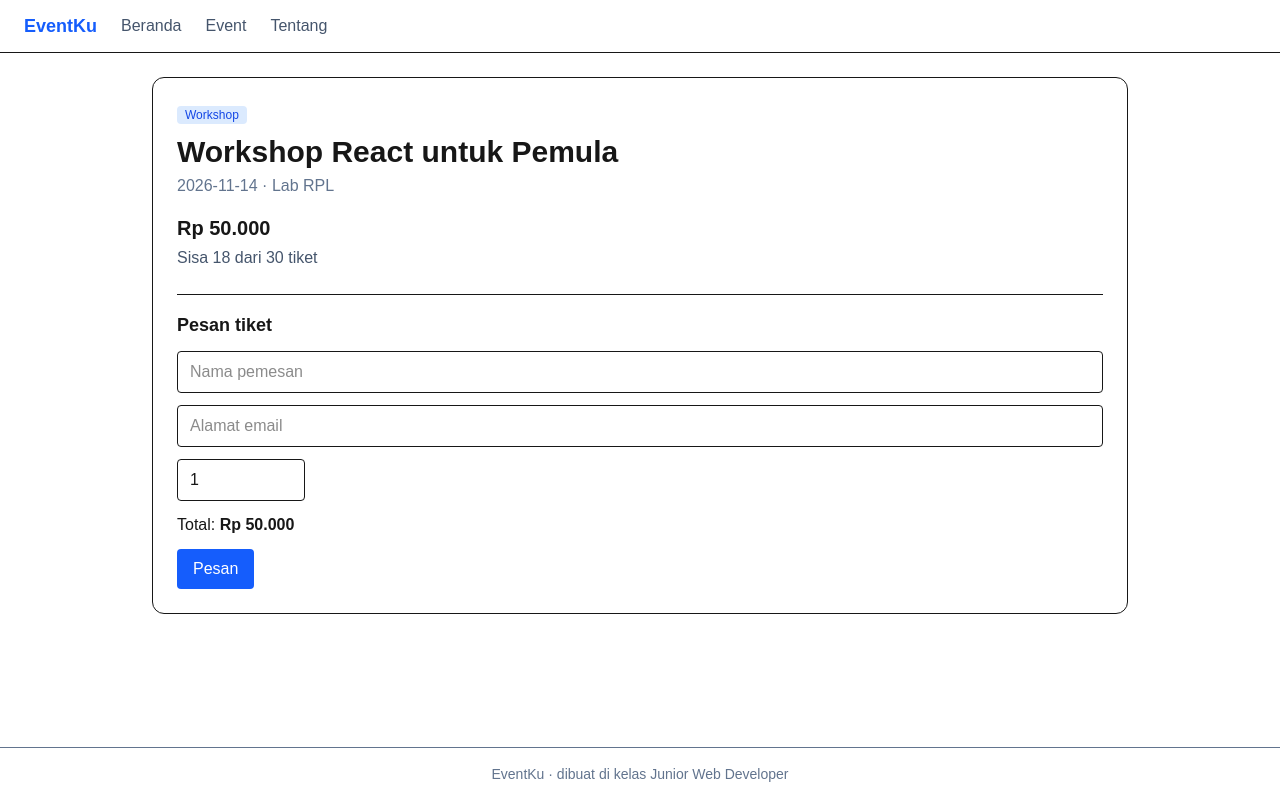
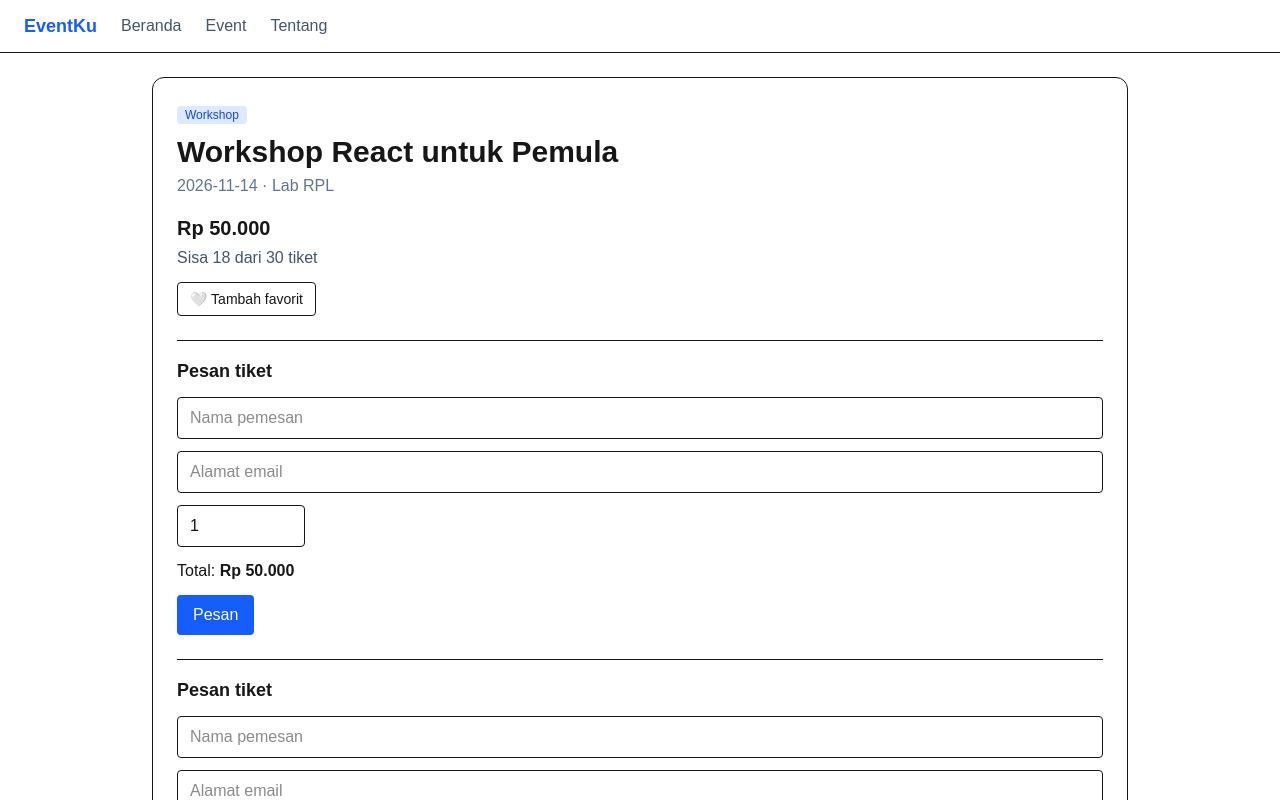
Before and after one commit to salsafinarpl1-create/latihan_nextjs, a Next.js app: page /event/1 in a window 1280 px wide. Shown: the top 800 px of the page. Built offline with nearby package versions, Linux system fonts and the light colour scheme.

Commit message:
Selesai membuat komponen favorit

```diff
--- a/app/event/[id]/page.tsx
+++ b/app/event/[id]/page.tsx
@@ -1,6 +1,7 @@
 import { notFound } from "next/navigation";
 import { events, rupiah } from "@/data/events";
 import FormPesan from "@/components/FormPesan";
+import TimbolFavorit from "@/components/TombolFavorit";
 
 export default async function Detail({ params }: PageProps<"/event/[id]">) {
   const { id } = await params;
@@ -18,7 +19,12 @@ export default async function Detail({ params }: PageProps<"/event/[id]">) {
         {event.tanggal} · {event.lokasi}
       </p>
       <p className="mt-4 text-xl font-semibold">{rupiah(event.harga)}</p>
-      <p className="mt-1 text-slate-600">Sisa {sisa} dari {event.kuota} tiket</p>
+      <p className="mt-1 text-slate-600">
+        Sisa {sisa} dari {event.kuota} tiket
+      </p>
+
+      <TimbolFavorit id={event.id}/>
+      <FormPesan event={event}/>
       <FormPesan event={event} />
     </article>
   );
--- /dev/null
+++ b/components/TombolFavorit.tsx
@@ -0,0 +1,27 @@
+"use client";
+import { useEffect, useState } from "react";
+
+export default function TombolFavorit({ id }: { id: number }) {
+  const [favorit, setFavorit] = useState(false);
+
+  useEffect(() => {
+    const simpan: number[] = JSON.parse(localStorage.getItem("favorit") ?? "[]");
+
+    // eslint-disable-next-line react-hooks/set-state-in-effect
+    setFavorit(simpan.includes(id));
+  }, [id]);
+
+  function ubah() {
+    const simpan: number[] = JSON.parse(localStorage.getItem("favorit") ?? "[]");
+
+    const baru = simpan.includes(id) ? simpan.filter((x) => x !== id) : [...simpan, id];
+    localStorage.setItem("favorit", JSON.stringify(baru));
+    setFavorit(!favorit);
+  }
+
+  return (
+    <button onClick={ubah} className="mt-3 rounded border px-3 py-1.5 text-sm">
+      {favorit ? "❤️ Favorit" : "🤍 Tambah favorit"}
+    </button>
+  );
+}
```
